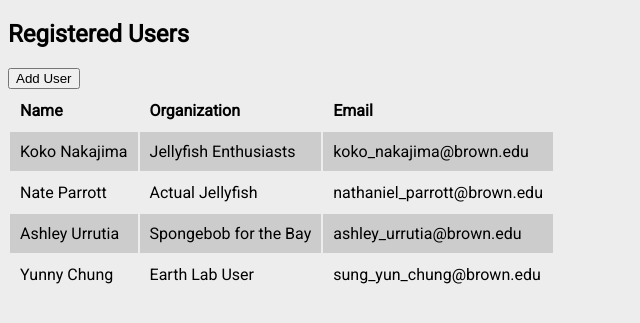
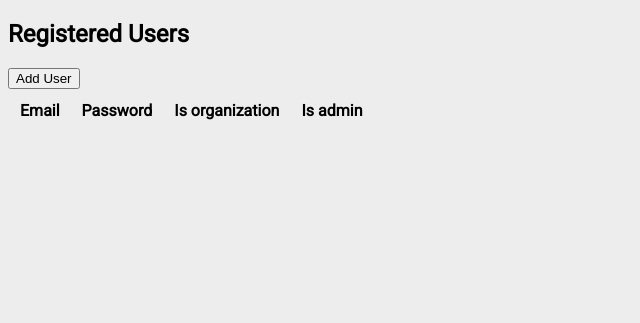
Before and after one commit to BigYuns/JellyWatch, a Python web app: template templates/admin_page.html in a window 1280 px wide. Shown: the top 323 px of the page, without its empty margins (0-640 px from the left). Run offline with Jinja, Linux system fonts and the light colour scheme; the template is opened without the code that fills it, so the values that code supplies are empty.

Commit message:
admin page maaaaaannnn

```diff
--- a/public/scripts/data.js
+++ b/public/scripts/data.js
@@ -2,7 +2,7 @@ Data = {
 	user: null,
 	token: null,
 	isLoggedIn: function() {
-		return !!token && !!user;
+		return !!Data.token && !!Data.user;
 	},
 	logIn: function(email, password, callback) {
 		/*
@@ -49,18 +49,6 @@ Data = {
 		if (lon_max) params.lon_max = lon_max;
 		Data.get('/jellyfish/map', params, callback);
 	},
-	submitJellyfishSighting: function(data, callback) {
-		/*
-		callback(success) is called with true/false
-		data looks like this:
-		{
-
-		}
-		*/
-		setTimeout(function() {
-			callback(true);
-		}, 300);
-	},
 	// ADMIN FUNCTIONS:
 	createOrUpdateAccount: function(email, password, isAdmin, isOrganizationalAccount, callback) {
 		// callback returns true or false, for success or not
@@ -106,7 +94,7 @@ Data = {
 
 		the callback function gets a dictionary like this: {"success": true}
 		*/
-		post('/jellyfish/add', {sighting: JSON.stringify(sighting)}, callback);
+		post('/jellyfish/add', {sighting: JSON.stringify(sighting), token: Data.token}, callback);
 	},
 	get: function(url, params, callback) {
 		var http = new XMLHttpRequest();
@@ -178,8 +166,10 @@ function initialize(sites) {
   marker.setMap(map);
 
 }
-google.maps.event.addDomListener(window, 'load', initialize);
+if (window.google) {
+	google.maps.event.addDomListener(window, 'load', initialize);
+	var latitude = 41.8167681;
+	var longitude = -71.3474485;
+	Data.getJellyfishForMap(latitude,longitude,initialize);
 
-var latitude = 41.8167681;
-var longitude = -71.3474485;
-Data.getJellyfishForMap(latitude,longitude,initialize);
+}
--- a/templates/admin_page.html
+++ b/templates/admin_page.html
@@ -14,6 +14,8 @@
 
     <!-- Javascript/JQUERY -->
     <script src="https://ajax.googleapis.com/ajax/libs/jquery/1.12.0/jquery.min.js"></script>
+
+	<script src='../public/scripts/data.js'></script>
 
     <!-- Temporary styling, will move this to a css file later -->
     <style>
@@ -46,43 +48,23 @@
 
 			<!-- Row of Column Labels -->
 			<tr id = "label_row">
-				<td class="name label">Name</td>
-				<td class="org label">Organization</td>
 				<td class="email label">Email</td>
+				<td class="password label">Password</td>
+				<td class="org label">Is organization</td>
+				<td class="admin label">Is admin</td>
 				<td class="buttons"> <!-- Column for Buttons --> </td>
 				</tr>
 
 			<!-- Add User -->
 			<tr id = "add_user_row">
 			<form id = "add_user_form">
-				<td><input type="text" class="name" name="new_name"></input></td>
-				<td><input type="text" class="org" name="new_org"></input></td>
 				<td><input type="text" class="email" name="new_email"></input></td>
-				<td><input type="submit" id="submit_new_user"></input></td>
+				<td><input type="text" class="password" name="new_password"></input></td>
+				<td><input type="checkbox" class="org" name="new_org"></input></td>
+				<td><input type="checkbox" class="org" name="new_admin"></input></td>
+				<td><input type="submit" id="submit_new_user"></input> <input type="button" value="Cancel" onClick="cancelAddUser()"></input></td>
 				</form>
-				</tr>
-
-			<!-- Sample Users -->
-			<tr class = "user_row">
-				<td class="name">Koko Nakajima</td>
-				<td class="org">Jellyfish Enthusiasts</td>
-				<td class="email">koko_nakajima@brown.edu</td>
-				</tr>
-			<tr class = "user_row">
-				<td class="name">Nate Parrott</td>
-				<td class="org">Actual Jellyfish</td>
-				<td class="email">nathaniel_parrott@brown.edu</td>
-				</tr>
-			<tr class = "user_row">
-				<td class="name">Ashley Urrutia</td>
-				<td class="org">Spongebob for the Bay</td>
-				<td class="email">ashley_urrutia@brown.edu</td>
-				</tr>
-			<tr class = "user_row">
-				<td class="name">Yunny Chung</td>
-				<td class="org">Earth Lab User</td>
-				<td class="email">sung_yun_chung@brown.edu</td>
-				</tr>
+			</tr>
 
 		</table>
 	</div>
@@ -95,19 +77,60 @@
 		*/
 		function showAddUserRow() {
 			$('#add_user_row').show();
+			$("input[name=new_email]").attr('disabled', false);
+		}
+
+		function cancelAddUser() {
+			$('#add_user_row').hide();
 		}
 
 		/*
-			Adds a new user to the table
+			Reloads data from the server
 		*/
-		function addUser(name, org, email){
-			$('#user_table').append(
-				"<tr class = \"user_row\">"+
-					"<td class=\"name\">"+name+"</td>"+
-					"<td class=\"org\">"+org+"</td>"+
-					"<td class=\"email\">"+email+"</td>"+
-				"</tr>"
-			);
+		function reload() {
+			Data.listUsers(function(callback) {
+				if (callback.message) {
+					alert(callback.message);
+				} else {
+					// show users:
+					$('#user_table .user').remove();
+					callback.users.forEach(function(user) {
+						var email = $(document.createElement("td")).addClass('email').text(user.email);
+						var pwd = $(document.createElement("td")).addClass('password').text('******');
+						var isOrg = $(document.createElement("td")).addClass('org').append($(document.createElement('input')).attr({type: 'checkbox', checked: user.is_organization}).css('pointer-events', 'none'));
+						var isAdmin = $(document.createElement("td")).addClass('admin').append($(document.createElement('input')).attr({type: 'checkbox', checked: user.is_admin}).css('pointer-events', 'none'));
+
+						var buttons = $(document.createElement('td'));
+						var edit = $(document.createElement("button")).text("Edit").click(function() {
+							editUser(user);
+						}).appendTo(buttons);
+						var deleteButton = $(document.createElement("button")).text("Delete").click(function() {
+							deleteUser(user.email);
+						}).appendTo(buttons);
+
+						var row = $(document.createElement('tr')).append([email, pwd, isOrg, isAdmin, buttons]).addClass('user');
+						row.appendTo("#user_table");
+
+					})
+				}
+			})
+		}
+
+		function deleteUser(email) {
+			if (window.confirm("Are you sure you want to delete " + email + "?")) {
+				Data.deleteAccount(email, function(success) {
+					reload();
+				})
+			}
+		}
+
+		function editUser(user) {
+			showAddUserRow();
+			$("input[name=new_email]").attr('disabled', 'disabled');
+			$("[name='new_email']").val(user.email);
+			$("[name='new_org']").attr('checked', user.is_organization);
+			$("[name='new_admin']").attr('checked', user.is_admin);
+			$("[name='new_password']").val("");
 		}
 
 		/*
@@ -117,21 +140,27 @@
 			e.preventDefault();
 
 			//set variables
-			var name = $("[name='new_name']").val();
-			var org = $("[name='new_org']").val();
 			var email = $("[name='new_email']").val();
+			var isOrg = $("[name='new_org']").is(':checked');
+			var isAdmin = $("[name='new_admin']").is(':checked');
+			var password = $("[name='new_password']").val();
 
-			//add new row with new info
-			addUser(name, org, email);
+			Data.createOrUpdateAccount(email, password, isAdmin, isOrg, function(success) {
+				reload();
+			})
 
-			//clear form values
-			$("[name='new_name']").val("");
-			$("[name='new_org']").val("");
-			$("[name='new_email']").val("");
+			/*
+function(email, password, isAdmin, isOrganizationalAccount, callback) {
+		// callback returns true or false, for success or not
+		// if the username already exists, we'll update it
+		// only admins can call this
+			*/
 
 			//hide the input boxes
 			$('#add_user_row').hide();
 		});
+
+		reload();
 
 	</script>
 
```
Also changed, not shown: ri-jellywatch/main.py (+4 -3 lines).
